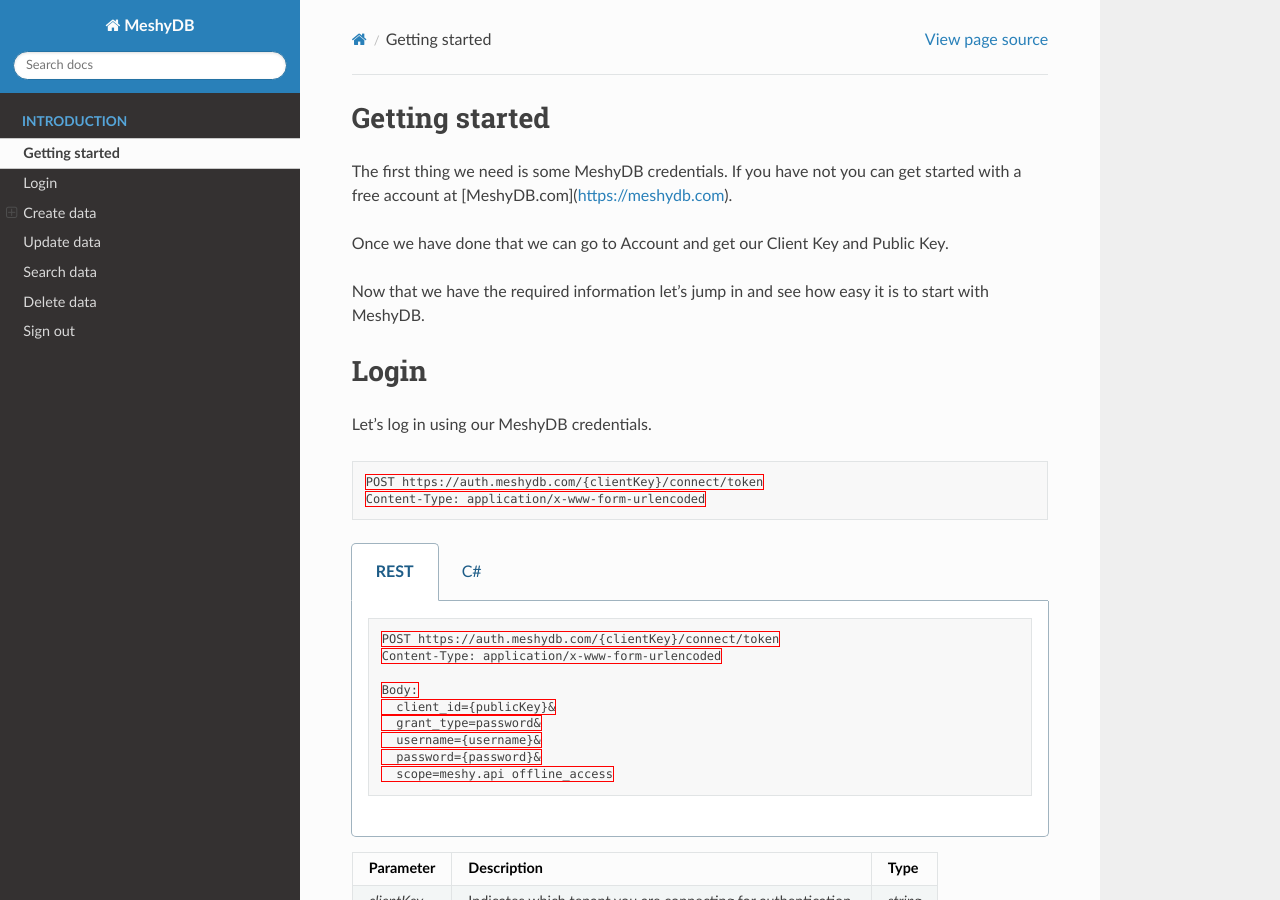
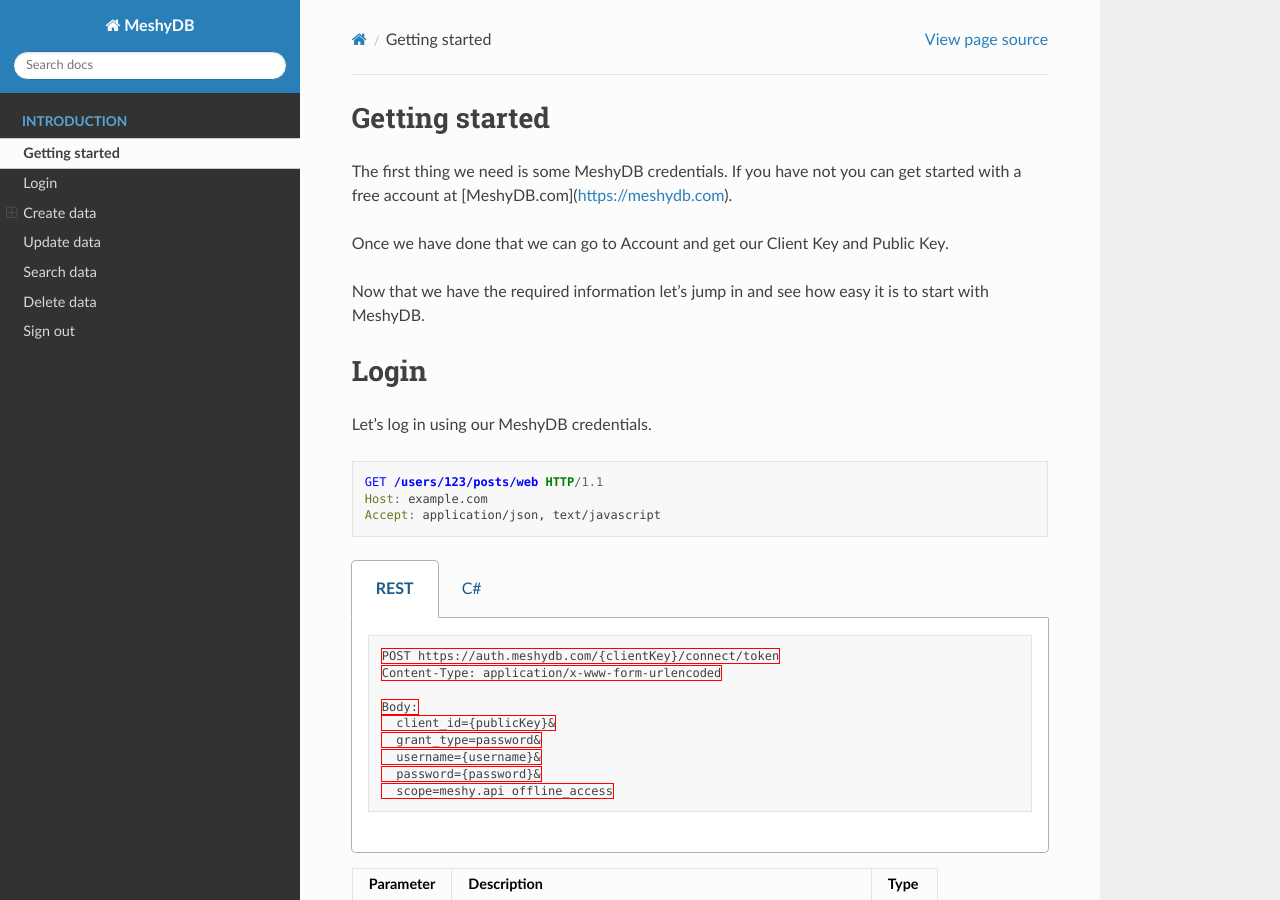
Before and after one commit to yetisoftworks/MeshyDB.SDK, a Sphinx documentation site: the page built from docs/intro/getting_started.rst, in a window 1280 px wide and 900 px high. Built offline with Sphinx 7.4.7 and the Read the Docs theme 2.0.0, drawn with Linux system fonts in a browser that asks for light colours.

Commit message:
Update getting_started.rst

```diff
--- a/docs/intro/getting_started.rst
+++ b/docs/intro/getting_started.rst
@@ -10,10 +10,11 @@ Login
 =====
 Let's log in using our MeshyDB credentials.
 
-.. code-block:: http
+.. sourcecode:: http
 
-   POST https://auth.meshydb.com/{clientKey}/connect/token
-   Content-Type: application/x-www-form-urlencoded
+   GET /users/123/posts/web HTTP/1.1
+   Host: example.com
+   Accept: application/json, text/javascript
 
 .. tabs::
 
```
